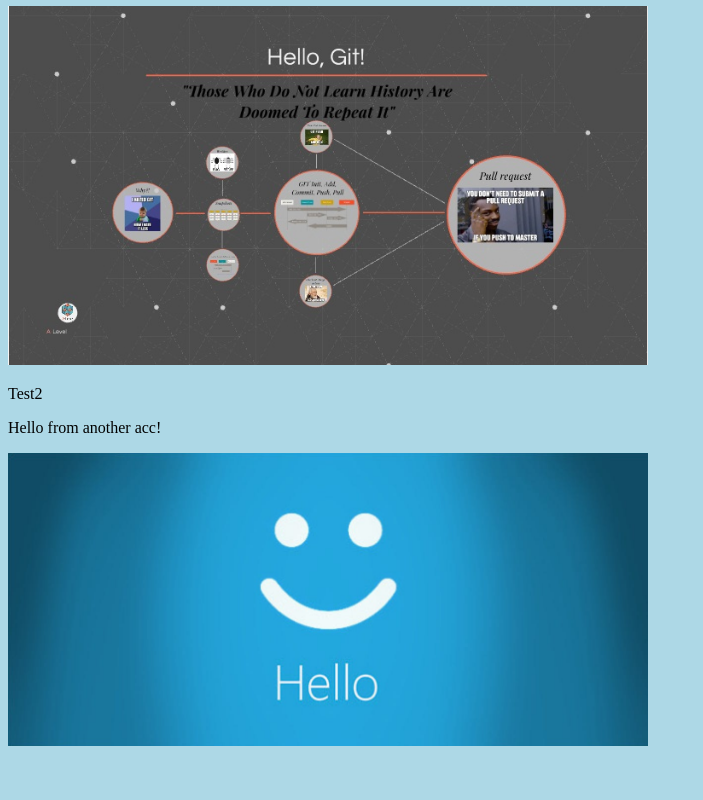
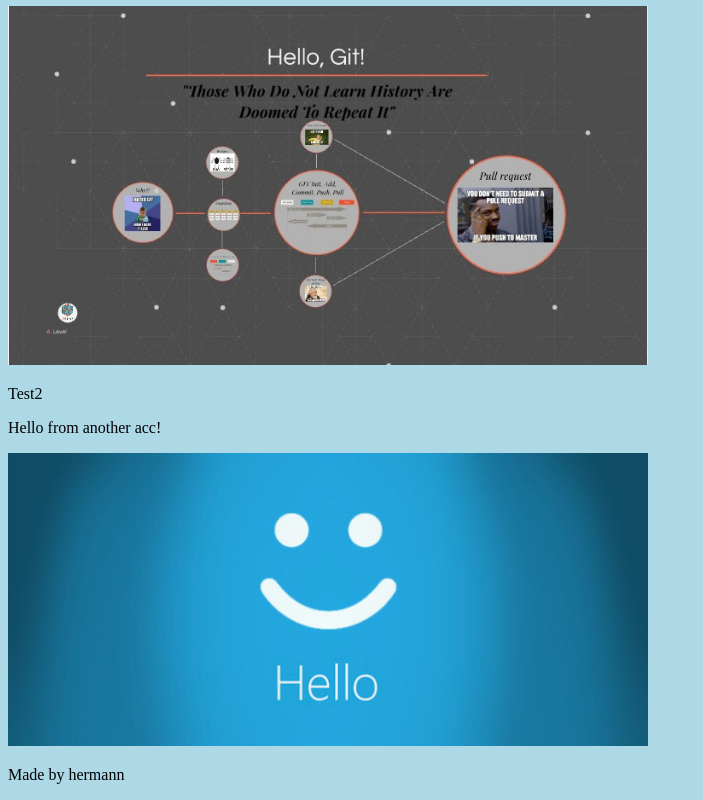
Before and after one commit to AvianoDelKruz/hello-world-1, a plain HTML site: page index.html in a window 1280 px wide. Shown: the part 522-1322 px from the top of the page, without its empty margins (0-703 px from the left). Before the commit the page ends 1280 px from the top, so only its background shows below. Drawn offline with Linux system fonts and the light colour scheme.

Commit message:
updated by hermann

```diff
--- a/index.html
+++ b/index.html
@@ -17,6 +17,6 @@
 
 <p>Hello from another acc!</p>
 <div><img src="img_hello_from_another_acc.jpg" alt="Hello!!!" style="width:100%;max-width:640px"></div>
-
+<p> Made by hermann</p>
 </body>
 </html>
```
